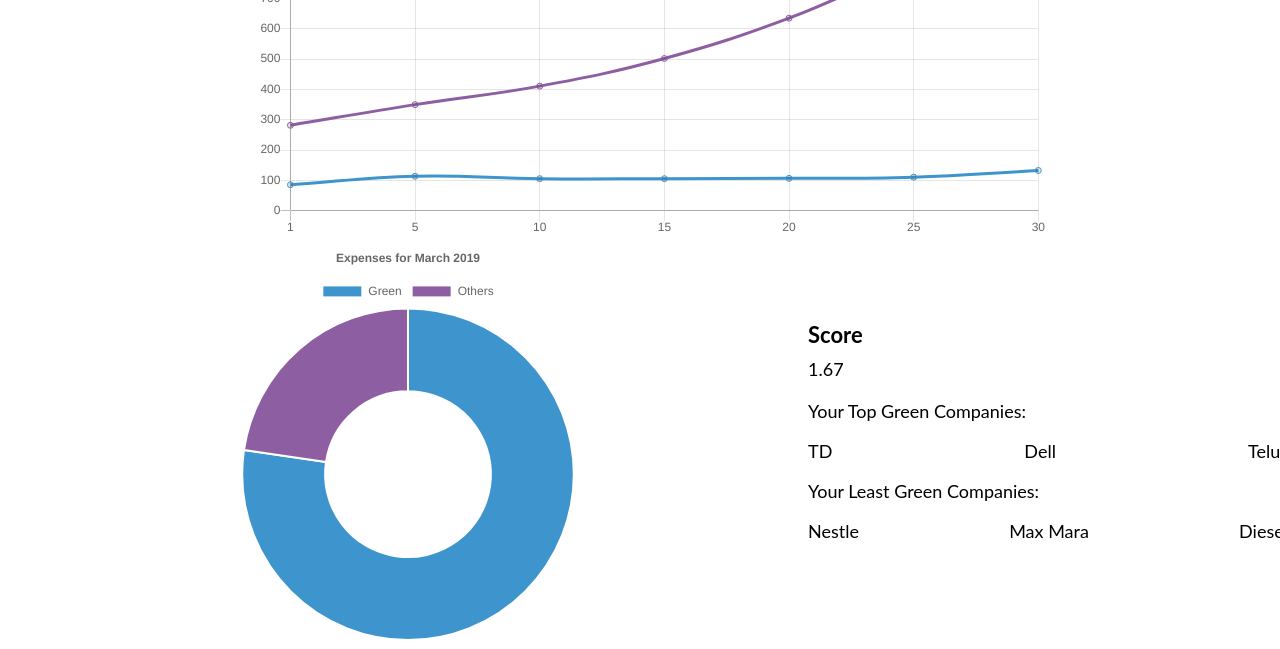
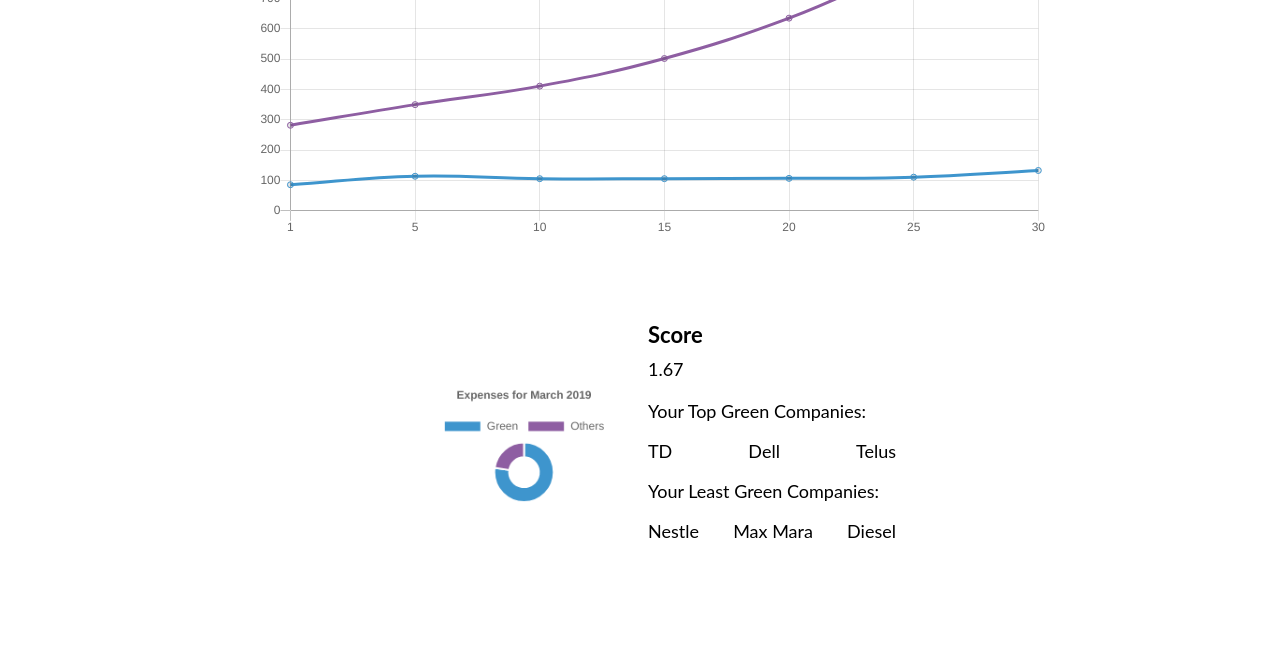
Before and after one commit to shahrzad88/mlh-project, a website: page app/public/report.html in a window 1280 px wide. Shown: the part 304-953 px from the top of the page. Drawn offline with nearby package versions, Linux system fonts and the light colour scheme.

Commit message:
Changed chart style

```diff
--- a/app/public/css/report.css
+++ b/app/public/css/report.css
@@ -13,9 +13,7 @@
   flex-direction: row;
   justify-content: center;
   align-items: center;
-  width: 100%;
   height: 50%;
-
 }
 
 #details {
@@ -47,10 +45,12 @@
 
 #line {
   height: 50%;
+  max-width: 100%;
 }
 
 #donut {
-  height: 100%;
+  max-height: 100%;
+  max-width: 50%;
 }
 
 #score {
```
